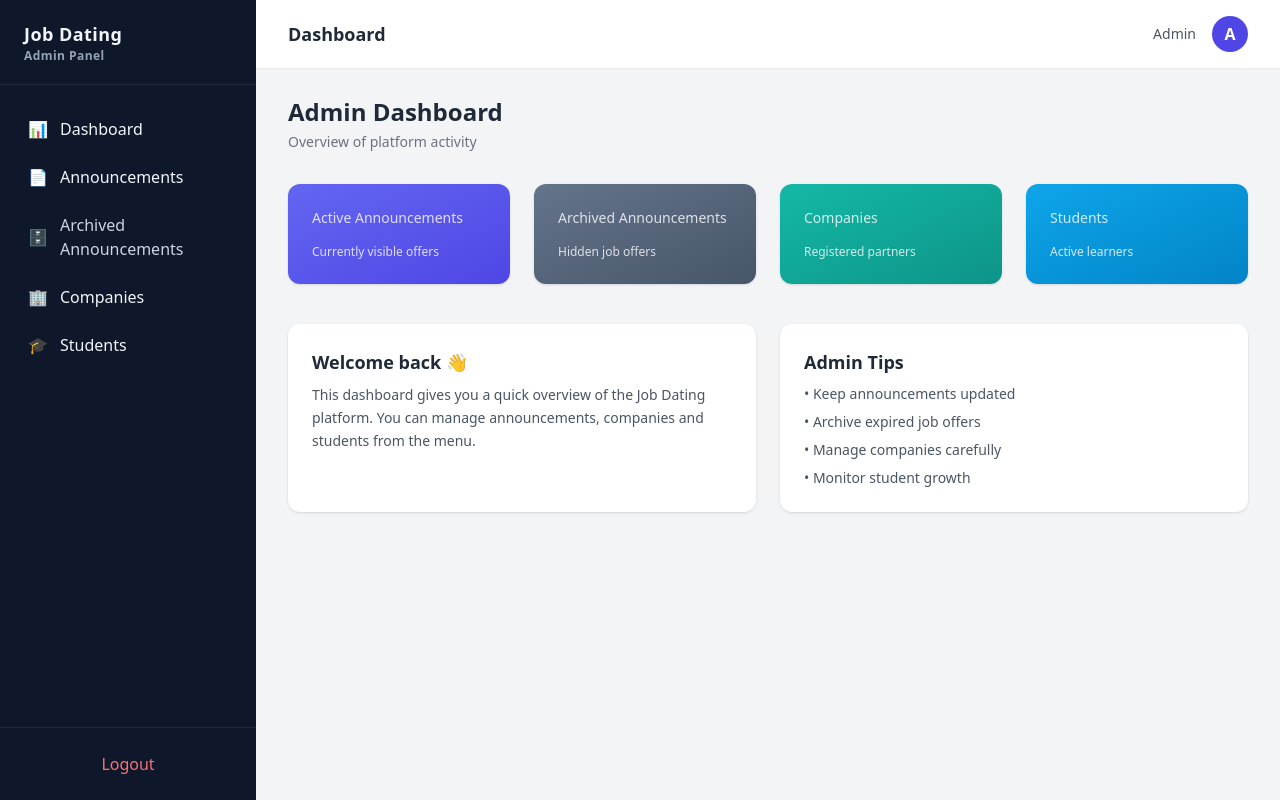
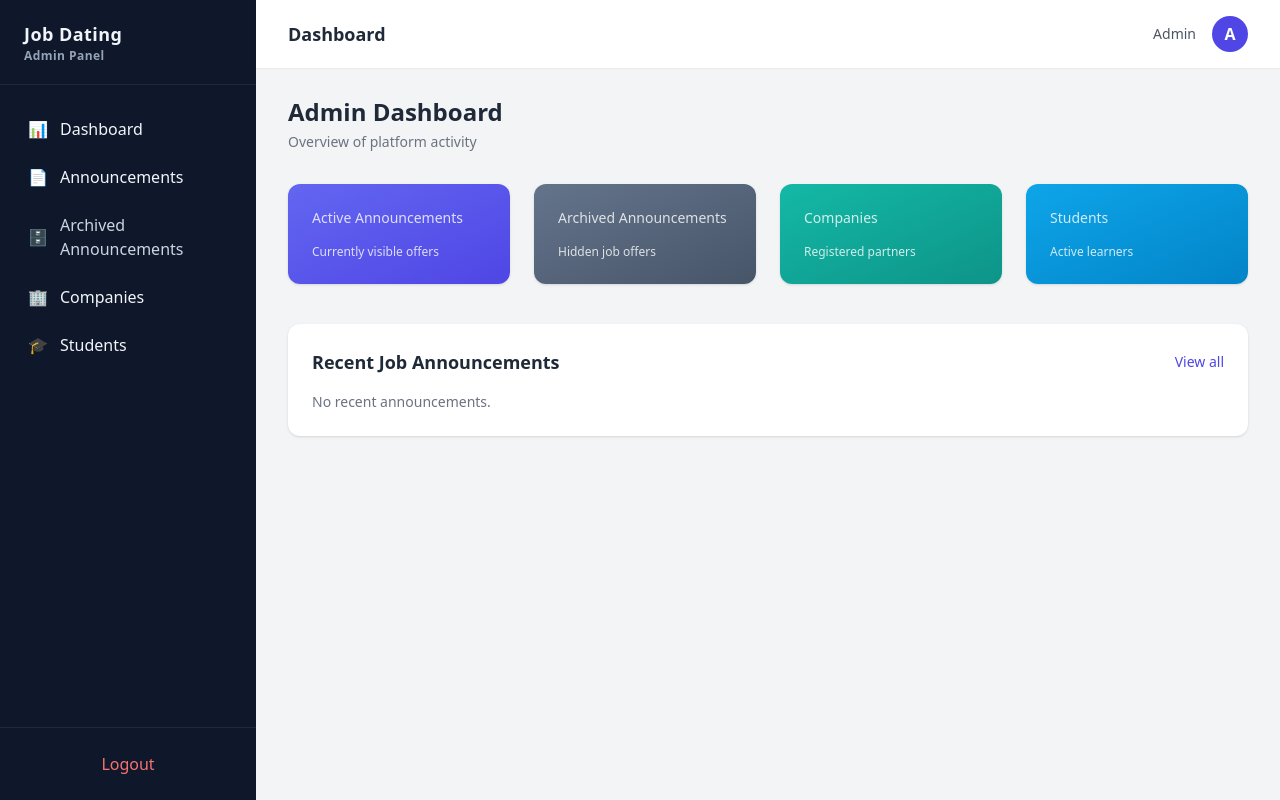
Before and after one commit to yassinesekkah/Youcode-Job-Dating-Platform, a PHP site: template App/views/back/dashboard/index.twig in a window 1280 px wide. Run offline with PHP 8.4, Linux system fonts and the light colour scheme; the template is opened without the code that fills it, so the values that code supplies are empty; some libraries are stand-ins or nearby versions.

Commit message:
YJDP-31 Add recent announcements retrieval for admin dashboard

```diff
--- a/App/Controllers/Back/DashboardController.php
+++ b/App/Controllers/Back/DashboardController.php
@@ -14,12 +14,14 @@ class DashboardController extends Controller
     public function index(): void
     {
         Security::requireAdmin();
+        $recentAnnouncements = Announcement::getRecent(3);
 
         $data = [
             'activeAnnouncements'   => Announcement::countActive(),
             'archivedAnnouncements' => Announcement::countArchived(),
             'companiesCount'        => Company::countAll(),
             'studentsCount'         => Student::countStudent(),
+            'recentAnnouncements'   => $recentAnnouncements,
         ];
 
         View::render('back/dashboard/index', $data);
--- a/App/views/back/dashboard/index.twig
+++ b/App/views/back/dashboard/index.twig
@@ -65,32 +65,44 @@
 
 </div>
 
-<!-- Secondary Section -->
-<div class="grid grid-cols-1 lg:grid-cols-2 gap-6">
+<!-- Recent Announcements -->
+<div class="mt-10 bg-white rounded-xl shadow p-6">
 
-    <!-- Welcome Card -->
-    <div class="bg-white rounded-xl shadow p-6">
-        <h2 class="text-lg font-semibold text-gray-800 mb-2">
-            Welcome back 👋
+    <div class="flex justify-between items-center mb-4">
+        <h2 class="text-lg font-semibold text-gray-800">
+            Recent Job Announcements
         </h2>
-        <p class="text-sm text-gray-600 leading-relaxed">
-            This dashboard gives you a quick overview of the Job Dating platform.
-            You can manage announcements, companies and students from the menu.
-        </p>
+
+        <a href="/admin/announcements"
+           class="text-sm text-indigo-600 hover:underline">
+            View all
+        </a>
     </div>
 
-    <!-- Tips / Info -->
-    <div class="bg-white rounded-xl shadow p-6">
-        <h2 class="text-lg font-semibold text-gray-800 mb-2">
-            Admin Tips
-        </h2>
-        <ul class="text-sm text-gray-600 space-y-2">
-            <li>• Keep announcements updated</li>
-            <li>• Archive expired job offers</li>
-            <li>• Manage companies carefully</li>
-            <li>• Monitor student growth</li>
+    {% if recentAnnouncements is empty %}
+        <p class="text-sm text-gray-500">
+            No recent announcements.
+        </p>
+    {% else %}
+        <ul class="divide-y">
+            {% for announcement in recentAnnouncements %}
+                <li class="py-3 flex justify-between items-center">
+                    <div>
+                        <p class="text-sm font-medium text-gray-800">
+                            {{ announcement.title }}
+                        </p>
+                        <p class="text-xs text-gray-500">
+                            {{ announcement.company }}
+                        </p>
+                    </div>
+
+                    <span class="text-xs text-gray-400">
+                        {{ announcement.created_at|date("d M Y") }}
+                    </span>
+                </li>
+            {% endfor %}
         </ul>
-    </div>
+    {% endif %}
 
 </div>
 
```
Also changed, not shown: App/Models/Announcement.php (+18 -1 lines).
